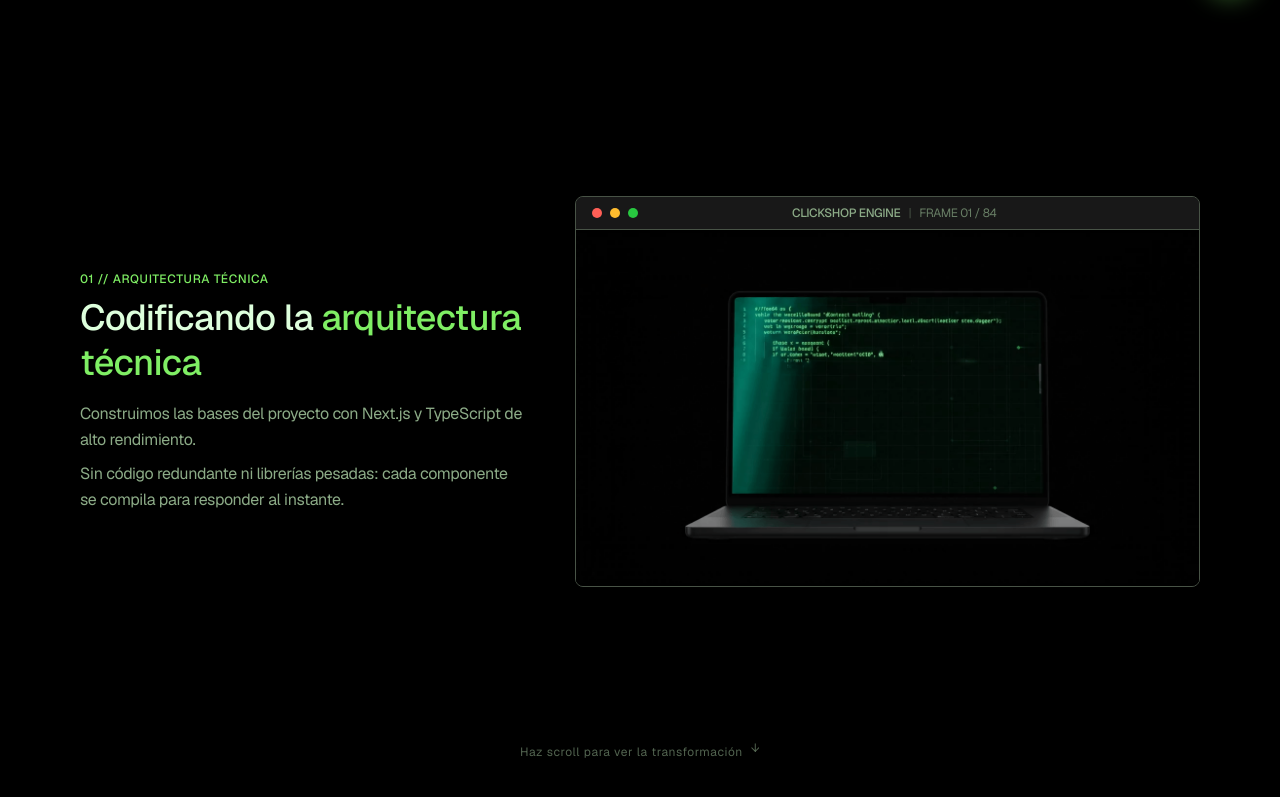
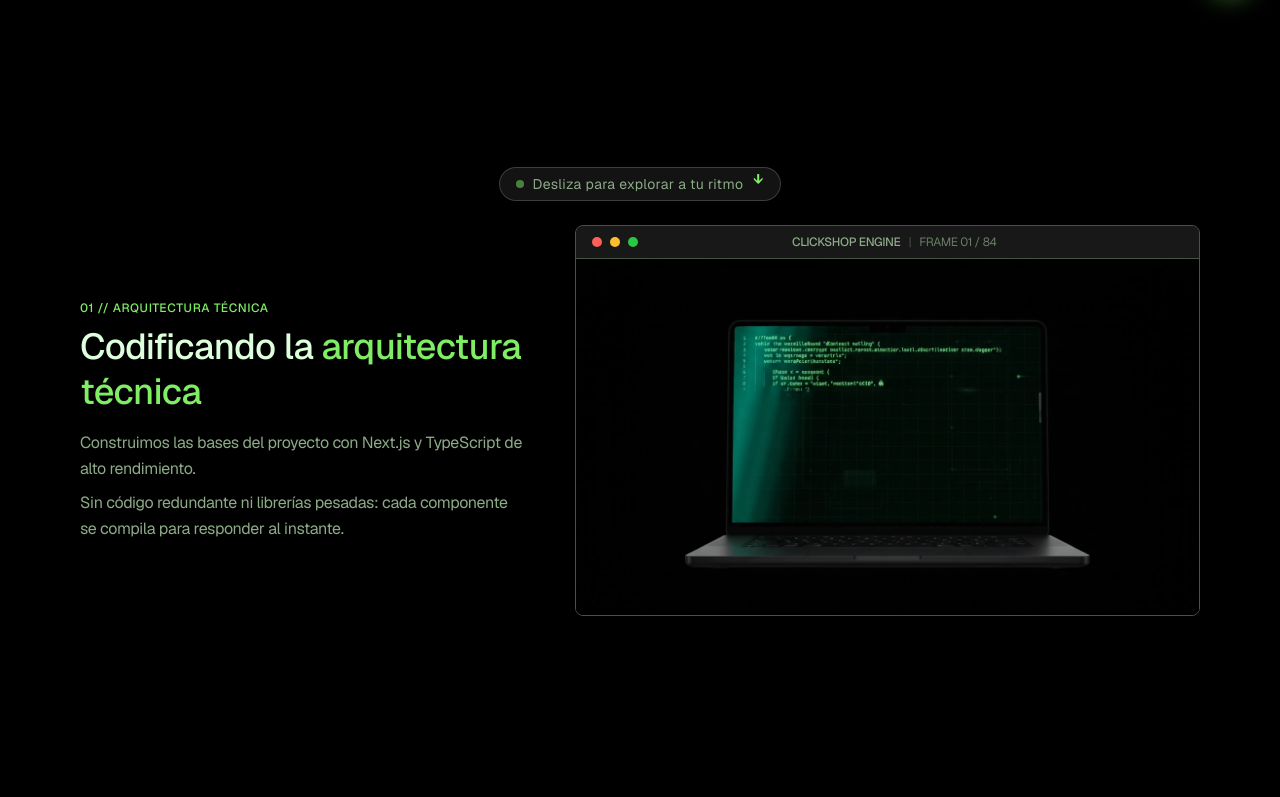
Before and after one commit to juansetv5-boop/MI-PAGINA-WEB, a Next.js app: page / in a window 1280 px wide. Shown: the part 778-1575 px from the top of the page. Built offline with nearby package versions, Linux system fonts and the light colour scheme.

Commit message:
feat: auto-advance fotogramas en viewport y aviso de navegacion en scrollytelling

```diff
--- a/src/components/ScrollytellingHero.tsx
+++ b/src/components/ScrollytellingHero.tsx
@@ -50,30 +50,103 @@ export default function ScrollytellingHero() {
   const [loadedCount, setLoadedCount] = useState(0);
   const [isPreloaded, setIsPreloaded] = useState(false);
 
+  // Auto-play state & refs
+  const [isInViewport, setIsInViewport] = useState(false);
+  const [isAutoPlaying, setIsAutoPlaying] = useState(true);
+  const autoFrameRef = useRef<number>(1);
+  const userInteractedRef = useRef<boolean>(false);
+
   const progress = useScrollProgress(containerRef);
 
-  // 1. EXACT FRAME MAPPING & ACTIVE PHASE BY PROGRESS RANGES:
-  // Phase 1 (0% - 45%): Frames 1 to 38
-  // Phase 2 (46% - 83%): Frames 39 to 70
-  // Phase 3 (84% - 100%): Frames 71 to 84 (freezes on 84 at end)
-  let targetFrame = 1;
+  // 1. Intersection Observer to detect when Scrollytelling section is in viewport
+  useEffect(() => {
+    const container = containerRef.current;
+    if (!container) return;
+
+    const observer = new IntersectionObserver(
+      (entries) => {
+        const entry = entries[0];
+        setIsInViewport(entry.isIntersecting);
+      },
+      { threshold: 0.1 }
+    );
+
+    observer.observe(container);
+    return () => observer.disconnect();
+  }, []);
+
+  // 2. Pause auto-play instantly on user manual interaction (wheel, touch, drag, key)
+  useEffect(() => {
+    const handleUserInteraction = () => {
+      if (!userInteractedRef.current) {
+        userInteractedRef.current = true;
+        setIsAutoPlaying(false);
+      }
+    };
+
+    window.addEventListener('wheel', handleUserInteraction, { passive: true });
+    window.addEventListener('touchstart', handleUserInteraction, { passive: true });
+    window.addEventListener('touchmove', handleUserInteraction, { passive: true });
+    window.addEventListener('mousedown', handleUserInteraction, { passive: true });
+    window.addEventListener('keydown', handleUserInteraction, { passive: true });
+
+    return () => {
+      window.removeEventListener('wheel', handleUserInteraction);
+      window.removeEventListener('touchstart', handleUserInteraction);
+      window.removeEventListener('touchmove', handleUserInteraction);
+      window.removeEventListener('mousedown', handleUserInteraction);
+      window.removeEventListener('keydown', handleUserInteraction);
+    };
+  }, []);
+
+  // 3. Auto-play frame interval loop (~26 fps = 38ms interval) when in viewport
+  useEffect(() => {
+    if (!isInViewport || !isAutoPlaying || userInteractedRef.current) return;
+
+    const interval = setInterval(() => {
+      if (autoFrameRef.current < TOTAL_FRAMES) {
+        autoFrameRef.current += 1;
+      } else {
+        // Freeze on frame 84
+        setIsAutoPlaying(false);
+        clearInterval(interval);
+      }
+    }, 38);
+
+    return () => clearInterval(interval);
+  }, [isInViewport, isAutoPlaying]);
+
+  // 4. Calculate target frame & active phase
+  // Manual scroll target frame:
+  let scrollTargetFrame = 1;
+  if (progress <= 0.45) {
+    const norm = Math.max(0, progress / 0.45);
+    scrollTargetFrame = Math.min(38, Math.max(1, Math.round(1 + norm * 37)));
+  } else if (progress <= 0.83) {
+    const norm = (progress - 0.45) / 0.38;
+    scrollTargetFrame = Math.min(70, Math.max(39, Math.round(39 + norm * 31)));
+  } else {
+    const norm = Math.min(1, (progress - 0.83) / 0.17);
+    scrollTargetFrame = Math.min(84, Math.max(71, Math.round(71 + norm * 13)));
+  }
+
+  // Active target frame (auto-play OR manual scroll):
+  let targetFrame = scrollTargetFrame;
+  if (!userInteractedRef.current && isAutoPlaying && autoFrameRef.current > scrollTargetFrame) {
+    targetFrame = autoFrameRef.current;
+  }
+
+  // Active Phase calculation based on targetFrame:
   let activePhase = 1;
-
-  if (progress <= 0.45) {
+  if (targetFrame <= 38) {
     activePhase = 1;
-    const norm = Math.max(0, progress / 0.45);
-    targetFrame = Math.min(38, Math.max(1, Math.round(1 + norm * 37)));
-  } else if (progress <= 0.83) {
+  } else if (targetFrame <= 70) {
     activePhase = 2;
-    const norm = (progress - 0.45) / 0.38;
-    targetFrame = Math.min(70, Math.max(39, Math.round(39 + norm * 31)));
   } else {
     activePhase = 3;
-    const norm = Math.min(1, (progress - 0.83) / 0.17);
-    targetFrame = Math.min(84, Math.max(71, Math.round(71 + norm * 13)));
   }
 
-  // 2. Canvas drawing with object-fit: contain logic
+  // 5. Canvas drawing with object-fit: contain logic
   const drawFrame = useCallback((frameIdx: number) => {
     const canvas = canvasRef.current;
     if (!canvas) return;
@@ -117,7 +190,7 @@ export default function ScrollytellingHero() {
     ctx.drawImage(img, offsetX, offsetY, drawW, drawH);
   }, []);
 
-  // 3. Asynchronous preloading of all 84 PNG frames
+  // 6. Asynchronous preloading of all 84 PNG frames
   useEffect(() => {
     let mounted = true;
     const preloadedImages: HTMLImageElement[] = [];
@@ -157,7 +230,7 @@ export default function ScrollytellingHero() {
     };
   }, [drawFrame]);
 
-  // 4. Smooth Lerp Frame Animation Loop (lerp factor: 0.09 for ~3s reading per phase)
+  // 7. Smooth Lerp Frame Animation Loop (lerp factor: 0.09)
   useEffect(() => {
     let rafId: number;
 
@@ -193,10 +266,21 @@ export default function ScrollytellingHero() {
   }, [drawFrame]);
 
   return (
-    // Outer scroll track (Sticky container height 500vh for 3s reading rhythm per phase)
+    // Outer scroll track (Sticky container height 500vh)
     <section ref={containerRef} className="relative h-[500vh] w-full bg-black">
       {/* Sticky Viewport */}
       <div className="sticky top-0 h-screen w-full flex flex-col items-center justify-center overflow-hidden px-6 md:px-12 lg:px-20">
+
+        {/* Top Navigation Notice Badge */}
+        <div className="mb-6 flex items-center gap-2 text-xs md:text-sm font-sans text-[#8cab87] tracking-wide bg-[#181818]/80 border border-[#485346]/70 px-4 py-1.5 rounded-full backdrop-blur-md shadow-lg">
+          <span className="w-2 h-2 rounded-full bg-[#7fee64] animate-pulse" />
+          <span>
+            {isAutoPlaying && !userInteractedRef.current
+              ? 'Avance automático activo — Desliza para explorar a tu ritmo'
+              : 'Desliza para explorar a tu ritmo'}
+          </span>
+          <span className="text-[#7fee64] font-bold animate-bounce ml-0.5">↓</span>
+        </div>
 
         {/* Main Fixed 2-Column Container (Text Left, Canvas Right) */}
         <div className="w-full max-w-6xl mx-auto flex flex-col lg:flex-row items-center justify-between gap-8 lg:gap-12">
@@ -286,14 +370,6 @@ export default function ScrollytellingHero() {
 
         </div>
 
-        {/* Scroll Instruction Hint */}
-        <div
-          className="absolute bottom-6 md:bottom-8 flex items-center gap-2 text-xs font-sans text-[#677d64] tracking-wider transition-opacity duration-300"
-          style={{ opacity: progress > 0.9 ? 0 : 0.8 }}
-        >
-          <span>Haz scroll para ver la transformación</span>
-          <span className="animate-bounce">↓</span>
-        </div>
       </div>
     </section>
   );
```
Also changed, not shown: 1 other file (tests, documents, lock files or other folders).
